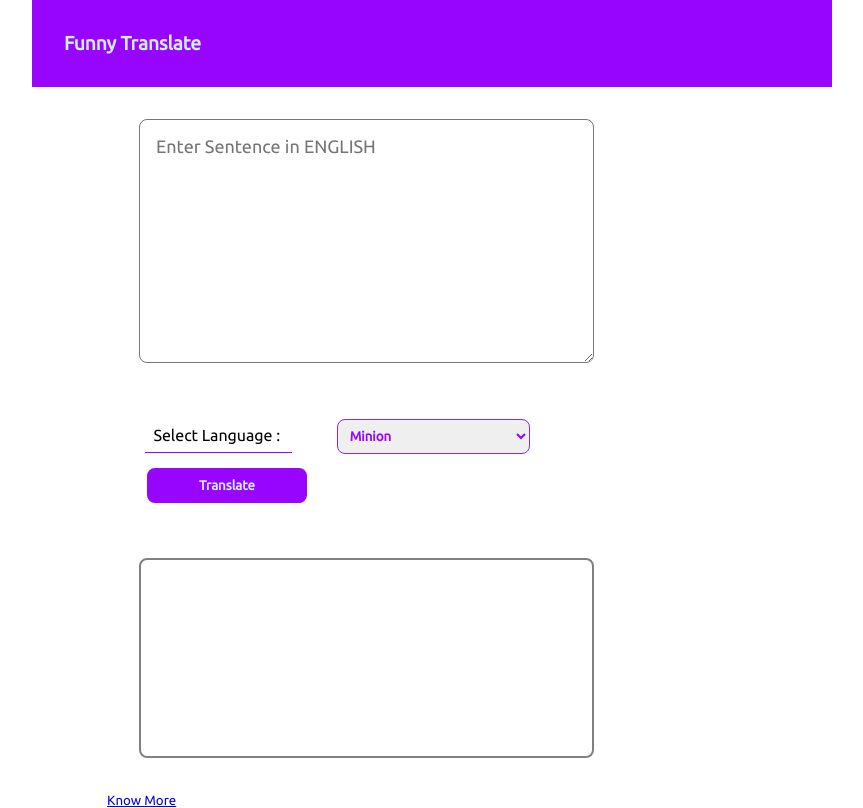
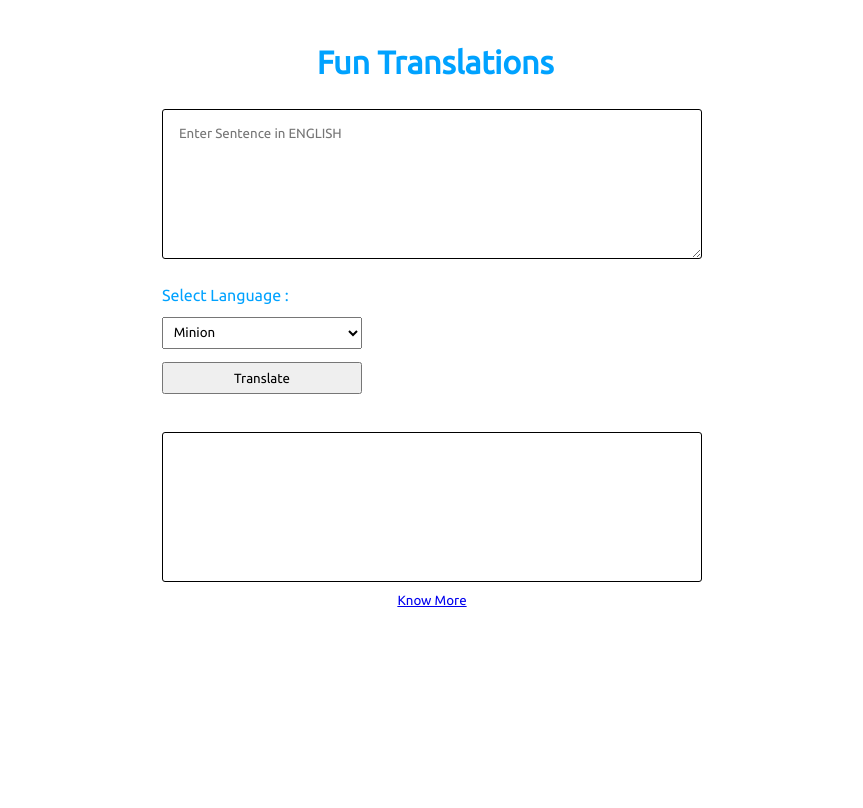
Before and after one commit to Jitendra1mp4/Banana-translate, a plain HTML site: page index.html in a window 1280 px wide. Shown: the whole page, without its empty margins (208-1071 px from the left). Drawn offline with Linux system fonts and the light colour scheme.

Commit message:
style & refactor :Update style and some refactor

```diff
--- a/index.html
+++ b/index.html
@@ -10,17 +10,14 @@
 </head>
 
 <body>
-    <nav class="">
-        <span class="brand">Funny Translate</span>
-    </nav>
-    <main class="container-center">
 
-        <textarea name="content" id="textarea-content" class="in-out-control" cols="20" rows="10"
+    <main class="center">
+        <h1>Fun Translations</h1>
+        <textarea name="content" id="textarea-content" class="" cols="20" rows="10"
             placeholder="Enter Sentence in ENGLISH"></textarea>
+<div class="control-container">
 
-        <div class="container-fluid">
-            <label for="select-language">Select Language : </label>
-
+    <label for="select-language">Select Language :
         <select name="language" class="btn" id="select-language">
             <option value="">--Select fun Language--</option>
                 <option value="Yoda">Yoda</option>
@@ -53,6 +50,7 @@
                 <option value="Groot">Groot</option>
                 <option value="Jive">Jive</option>
                 <option value="Ebonics">Ebonics</option>
+
                 <option value="Dolan">Dolan</option>
                 <option value="Fudd">Fudd</option>
                 <option value="Kraut">Kraut</option>
@@ -91,12 +89,13 @@
                 <option value="Draconic">Draconic</option>
                 <option value="Enderman">Enderman</option>
                 <option value="Wheel-of-time-old-tongue">Wheel of time old tongue</option>
-            </select> <br>
+            </select>
+        </label>
         <button id="btn-translate" class="btn btn-primary">
             Translate
         </button>
     </div>
-        <div class="div-output in-out-control" id="div-output">
+        <div class="div-output" id="div-output">
         </div>
         <small><a href="https://funtranslations.com/">Know More</a></small>
     </main>
--- a/style.css
+++ b/style.css
@@ -1,77 +1,64 @@
 @import url('https://fonts.googleapis.com/css2?family=Ubuntu&display=swap');
 
 :root {
-  --color-primary: rgb(151, 5, 255);
-  --color-secondary: rgb(210, 236, 255);
-  --standard-width : 70% ;
+  --color-primary: rgb(0, 162, 255);
+  --color-secondary: rgb(254, 220, 255);
+  --standard-width : 600px ;
+  --standard-min-width : 280px ;
   }
 
 * {
   margin: 0px;
   padding: 0px;
   box-sizing: border-box;
-
   font-family: 'Ubuntu', sans-serif;
-
 }
 
-nav {
-  background-color: var(--color-primary);
-  max-width: 800px;
-  margin:auto;
-  padding: 2rem;
+body{
+  width: 100vw;
+  color : var(--color-primary) ;
 }
-
-.brand {
-  font-size: larger;
-  font-weight: bold;
-  color: var(--color-secondary);
+main {
+  width: 80vw;
+  min-height: 600px;
+  max-width: var(--standard-width);
+  padding-top: 20px;
+  display: flex;
+  flex-direction: column;
+  align-items: center;
+  margin: .5rem auto;
+  justify-content: space-between;
 }
-
-.container-center {
-  max-width: 650px;
-  margin: auto;
+h1{
+  margin: 1rem 0;
+  padding-left: .2em;
+  /* text-align: center; */
 }
-
-.container-fluid{
+label,button{
+  min-width: var(--standard-min-width);
+  max-width:fit-content;
+}
+label{
+  overflow: visible;
+  margin-top: 1rem;
+}
+select, button{
+  display: block;
+  margin: .8rem 0;
+  padding: .5em;
+  min-width: 200px;
+}
+textarea, .div-output,.control-container{
+  width: 90% ;
+  display: block;
+  border: 1px solid black;
+  height: 150px ;
+  border-radius: 3px;
   padding: 1rem;
 }
 
-.in-out-control {
-  display: block;
-  margin: 2rem;
-  padding: 1rem;
-  border-radius: 0.5rem;
-  width: var(--standard-width);
-  font-size: large;
+.control-container{
+  border: unset;
+  padding: unset;
+  padding-top: 1em;
 }
-.btn, label {
-  display: inline;
-  margin: 0.5rem 1.4rem;
-  padding:0.5rem;
-  border-radius: 0.5rem;
-  font-weight: bold;
-}
-
-label{
-  border-bottom: 1px solid var(--color-primary);
-  border-radius: 0px;
-  font-weight: 400;
-  margin-bottom: 0.4rem;
-}
-
-#select-language {
-  color: var(--color-primary);
-  border-color: blueviolet;
-}
-#btn-translate{
-  background-color: var(--color-primary);
-  color: var(--color-secondary);
-  border: 2px solid rgb(151, 5, 255);
-  width : 10rem ;
-  margin: 0.4rem 1.5rem ;
-}
-.div-output {
-  border: 2px solid gray;
-  height: 200px;
-}
```
Lines whose indentation alone changed are shown as unchanged.
